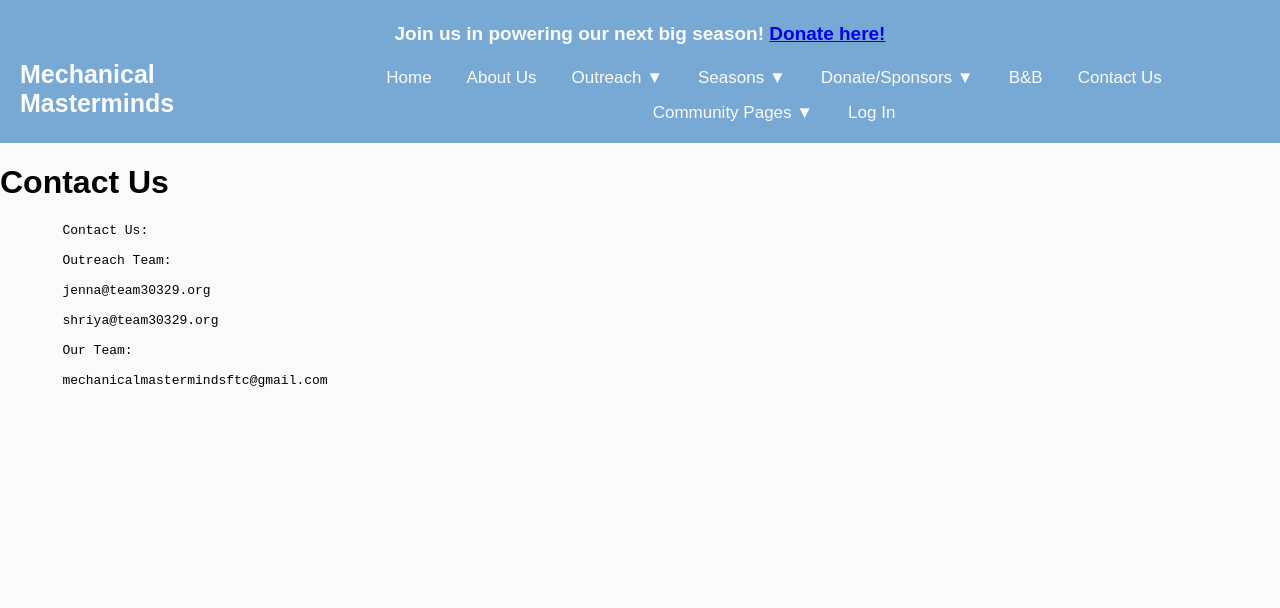
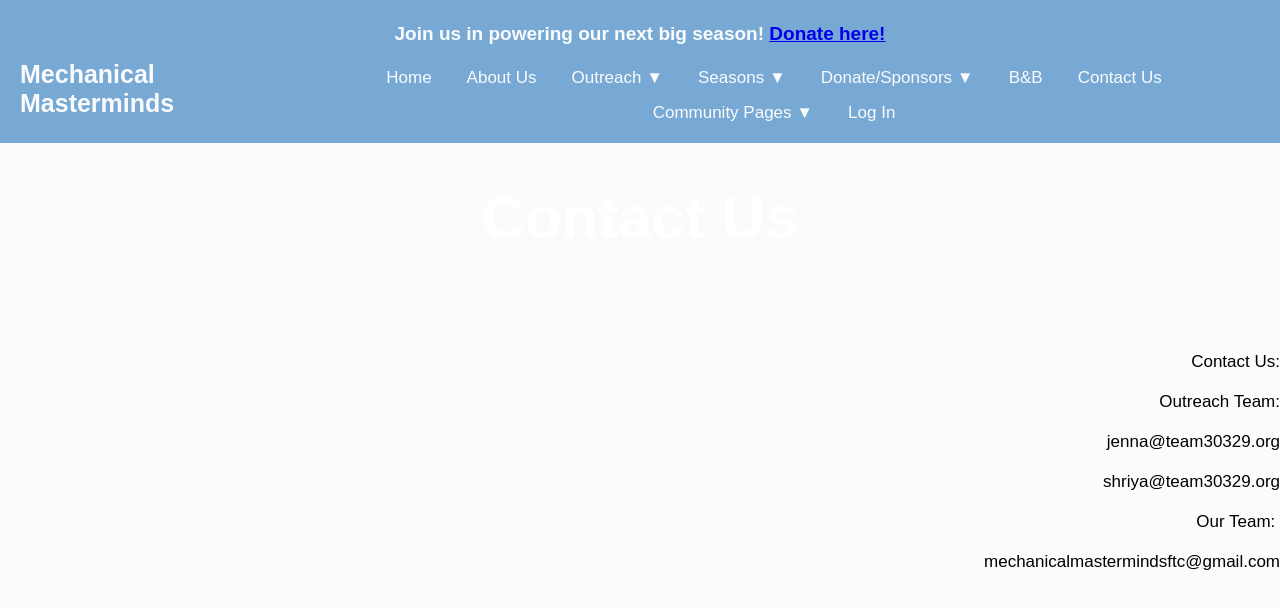
Before and after one commit to Mechanical-Masterminds/website, a plain HTML site: page contact.html in a window 1280 px wide. Drawn offline with Linux system fonts and the light colour scheme.

Commit message:
Fixed css

```diff
--- a/contact.html
+++ b/contact.html
@@ -2,7 +2,7 @@
 <html>
 <head>
     <title>Mechanical Masterminds</title>
-    <link rel="stylesheet" href="styles.css">
+    <link rel="stylesheet" href="ContactUs.css">
     <meta property="og:title" content="Blank Page" />
     <meta property="og:description" content="Visit our website!" />
     <meta property="og:url" content="https://demo.team30329.org" />
```
